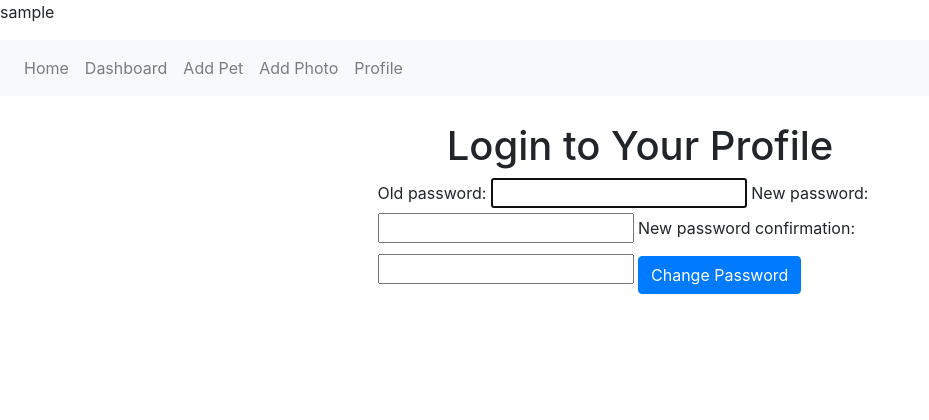
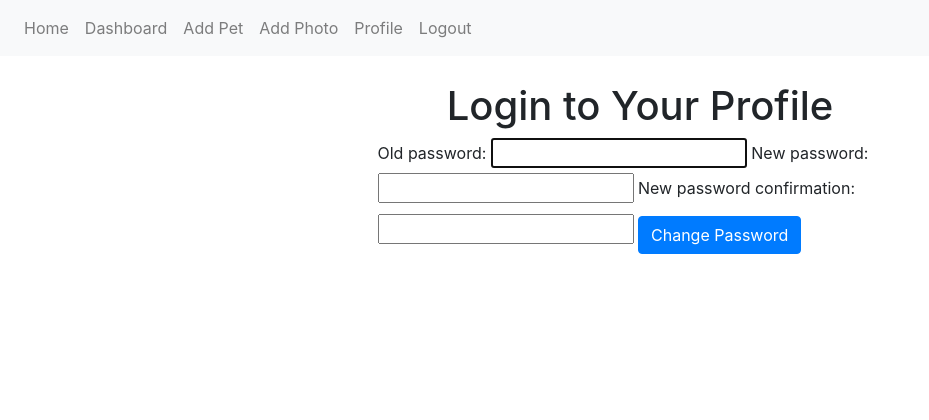
Before and after one commit to boyan95/petstagram, a Django app: page /accounts/edit-password/ in a window 1280 px wide. Shown: the top 420 px of the page, without its empty margins (0-929 px from the left). Run offline with Django 4.2, Linux system fonts and the light colour scheme; the visitor is signed in with stand-in values (Sample User, id 1); some libraries are stand-ins or nearby versions.

Commit message:
add user logout view and logic

```diff
--- a/petstagram/petstagram/accounts/urls.py
+++ b/petstagram/petstagram/accounts/urls.py
@@ -5,12 +5,13 @@ from django.urls import path, include, reverse_lazy
 from django.views.generic import RedirectView
 
 from petstagram.accounts.views import ProfileView, EditProfileView, DeleteProfileView, \
-    ChangeUserPasswordView
+    ChangeUserPasswordView, UserLogoutView
 from petstagram.accounts.views import UserLoginView, UserRegisterView
 
 urlpatterns = [
     path('register/', UserRegisterView.as_view(), name='register'),
     path('login/', UserLoginView.as_view(), name='login'),
+    path('logout/', UserLogoutView.as_view(), name='logout'),
     path('edit-profile/<int:pk>/', EditProfileView.as_view(), name='edit profile'),
     path('edit-password/', ChangeUserPasswordView.as_view(), name='change password'),
     path('edit-password-done/', RedirectView.as_view(url=reverse_lazy('dashboard')), name='password_changed'),
--- a/petstagram/petstagram/accounts/views.py
+++ b/petstagram/petstagram/accounts/views.py
@@ -44,9 +44,8 @@ class ChangeUserPasswordView(auth_views.PasswordChangeView):
     template_name = 'accounts/change_password.html'
 
 
-
-
-
+class UserLogoutView(auth_views.LogoutView):
+    next_page = reverse_lazy('home')
 
 
 class ProfileView(views.DetailView):
@@ -74,8 +73,6 @@ class ProfileView(views.DetailView):
         return context
 
 
-
-
 class CreateProfileView(views.CreateView):
     pass
 
--- a/petstagram/templates/base/base.html
+++ b/petstagram/templates/base/base.html
@@ -1,4 +1,3 @@
-
 <!DOCTYPE html>
 <html lang="en">
 
@@ -15,7 +14,6 @@
 </head>
 
 <body>
-<p>{{ request.user }}</p>
 <!-- Navigation Bar -->
 <nav class="navbar navbar-expand-lg navbar-light bg-light" style="margin-bottom:2%">
     <button class="navbar-toggler" type="button" data-toggle="collapse" data-target="#navbarNavDropdown"
@@ -41,9 +39,10 @@
                     </li>
                 {% endif %}
                 <li class="nav-item">
-
                     <a class="nav-link" href="{% url 'profile' request.user.id %}">Profile</a>
-
+                </li>
+                <li class="nav-item">
+                    <a class="nav-link" href="{% url 'logout' %}">Logout</a>
                 </li>
             {% endif %}
         </ul>
```
